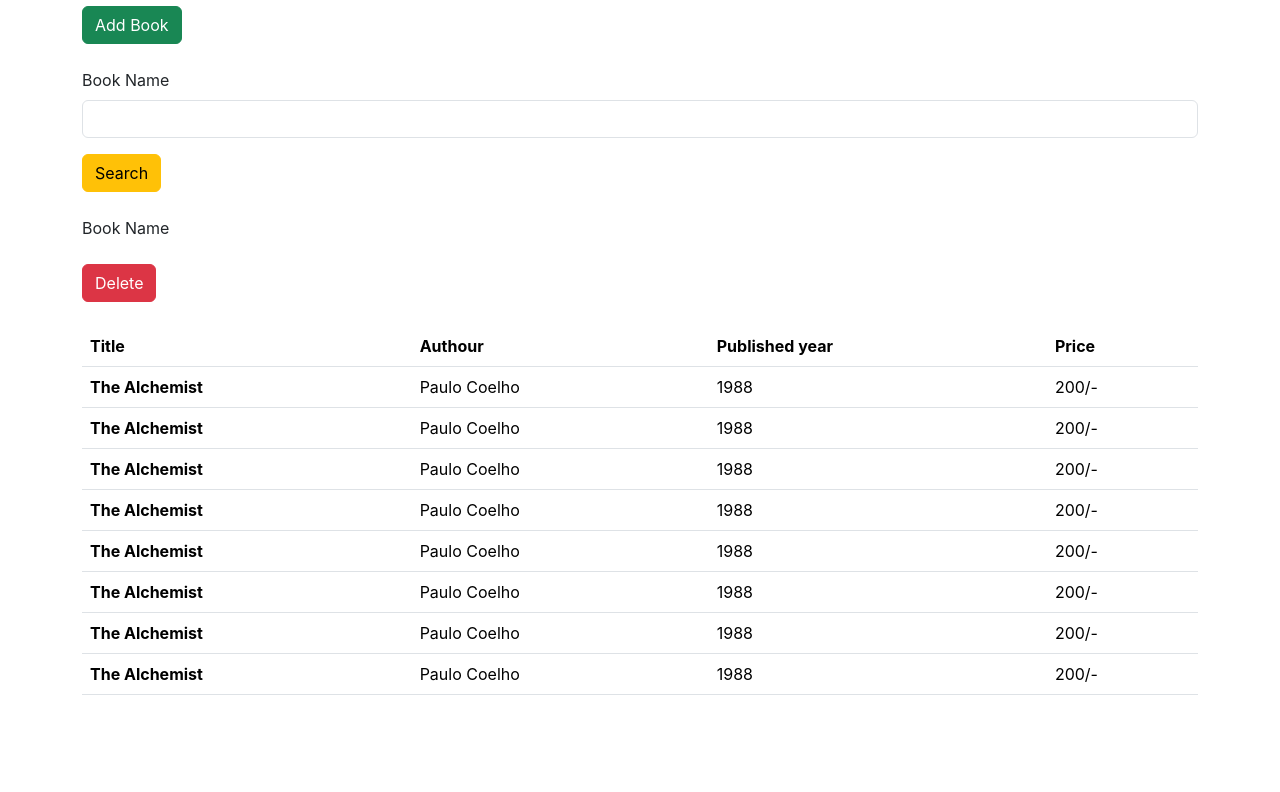
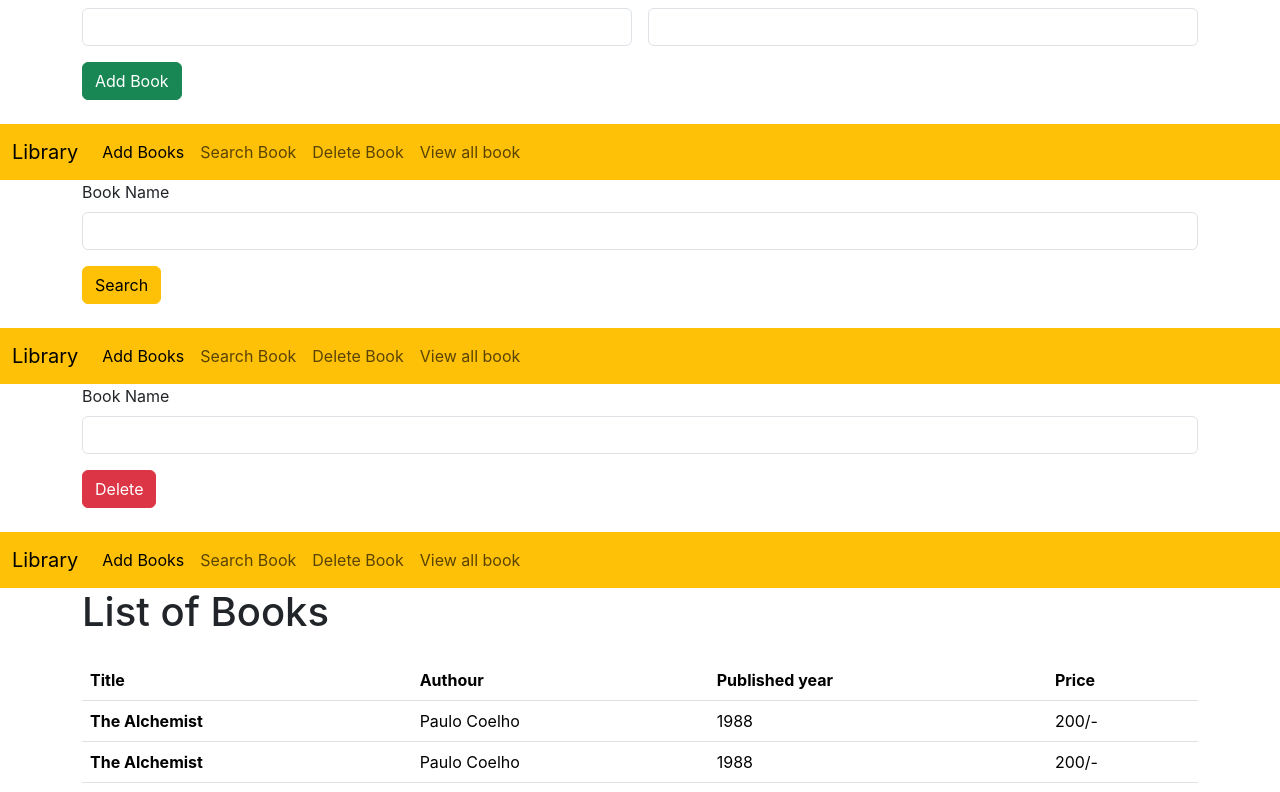
Before and after one commit to Gloriya2001/Books-app-react, a React (Create React App) app: page / in a window 1280 px wide. Shown: the part 448-1240 px from the top of the page. Before the commit the page ends 1159 px from the top, so only its background shows below. Built offline with nearby package versions, Linux system fonts and the light colour scheme.

Commit message:
updated Navbar

```diff
--- a/src/components/AddBooks.jsx
+++ b/src/components/AddBooks.jsx
@@ -1,9 +1,10 @@
 import React from 'react'
+import Navbar from './Navbar'
 
 const AddBooks = () => {
     return (
         <div>
-
+            <Navbar />
             <div className="container">
                 <div className="row">
                     <div className="col col-12 col-sm-12 col-md-12 col-lg-12 col-xl-12 col-xxl-12">
--- a/src/components/Delete.jsx
+++ b/src/components/Delete.jsx
@@ -1,9 +1,10 @@
 import React from 'react'
+import Navbar from './Navbar'
 
 const Delete = () => {
   return (
     <div>
-
+<Navbar/>
     <div className="container">
         <div className="row">
             <div className="col col-12 col-sm-12 col-md-12 col-lg-12 col-xl-12 col-xxl-12">
@@ -12,6 +13,7 @@ const Delete = () => {
                     <div className="col col-12 col-sm-12 col-md-12 col-lg-12 col-xl-12 col-xxl-12">
 
                         <label htmlFor="" className="form-label">Book Name</label>
+                        <input type="text" className="form-control" />
 
                     </div>
                     <div className="col col-12 col-sm-12 col-md-12 col-lg-12 col-xl-12 col-xxl-12">
--- a/src/components/Navbar.jsx
+++ b/src/components/Navbar.jsx
@@ -3,8 +3,7 @@ import React from 'react'
 const Navbar = () => {
     return (
         <div>
-
-<nav className="navbar navbar-expand-lg bg-body-tertiary">
+            <nav className="navbar navbar-expand-lg bg-warning">
                 <div className="container-fluid">
                     <a className="navbar-brand" href="#">Library</a>
                     <button className="navbar-toggler" type="button" data-bs-toggle="collapse" data-bs-target="#navbarNavAltMarkup" aria-controls="navbarNavAltMarkup" aria-expanded="false" aria-label="Toggle navigation">
--- a/src/components/Search.jsx
+++ b/src/components/Search.jsx
@@ -1,9 +1,10 @@
 import React from 'react'
+import Navbar from './Navbar'
 
 const Search = () => {
   return (
     <div>
-
+<Navbar/>
     <div className="container">
         <div className="row">
             <div className="col col-12 col-sm-12 col-md-12 col-lg-12 col-xl-12 col-xxl-12">
--- a/src/components/ViewBook.jsx
+++ b/src/components/ViewBook.jsx
@@ -1,14 +1,18 @@
 import React from 'react'
+import Navbar from './Navbar'
 
 const ViewBook = () => {
     return (
         <div>
-
+<Navbar/>
             <div className="container">
                 <div className="row">
                     <div className="col col-12 col-sm-12 col-md-12 col-lg-12 col-xl-12 col-xxl-12">
 
                         <div className="row g-3">
+
+                            <h1>List of Books </h1>
+
                             <div className="col col-12 col-sm-12 col-md-12col-lg-12 col-xl-12 col-xxl-12">
 
                                 <table class="table table-stripped">
```
Lines whose indentation alone changed are shown as unchanged.
